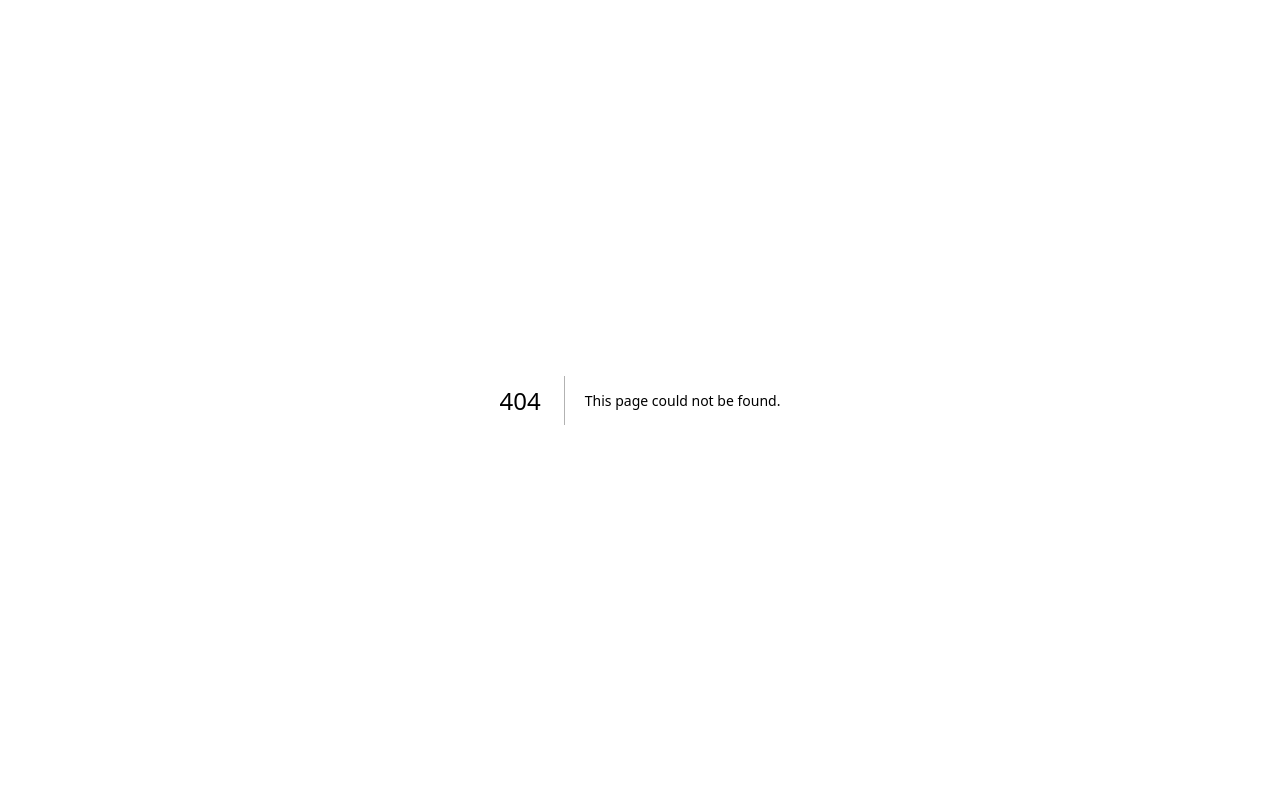
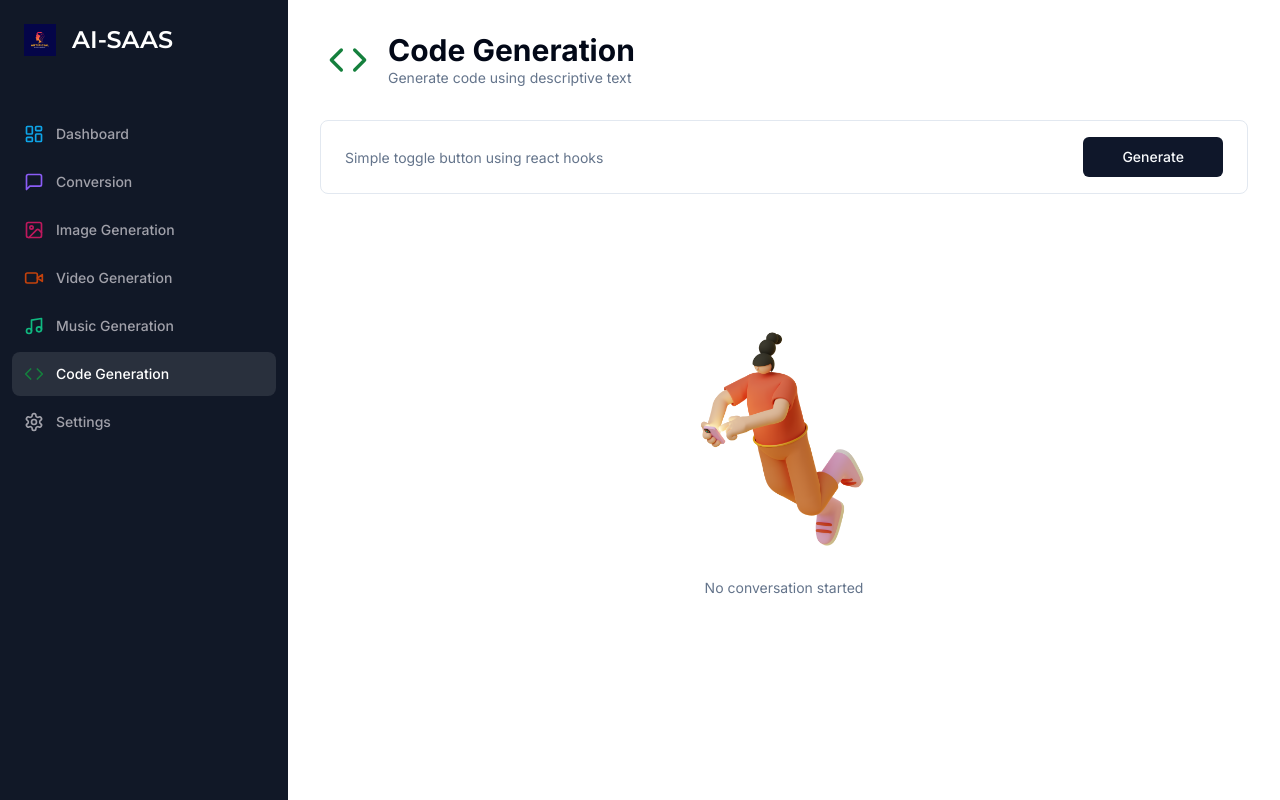
Before and after one commit to Ayasouk/AI-SAAS, a Next.js app: page /code in a window 1280 px wide. Before the commit this address had no page. Built offline with nearby package versions, Linux system fonts and the light colour scheme.

Commit message:
Code Generation Page

```diff
--- /dev/null
+++ b/app/(dashboard)/(routes)/code/constants.ts
@@ -0,0 +1,7 @@
+import * as z from "zod";
+
+export const formSchema = z.object({
+    prompt: z.string().min(1, {
+        message: "Prompt is required",
+    }),
+});
--- /dev/null
+++ b/app/(dashboard)/(routes)/code/page.tsx
@@ -0,0 +1,141 @@
+"use client";
+
+import * as z from "zod";
+import { Heading } from "@/components/heading";
+import { Code, MessageSquare } from "lucide-react";
+import { useForm } from "react-hook-form";
+import {zodResolver } from "@hookform/resolvers/zod";
+import { formSchema } from "./constants";
+import { Form, FormControl, FormField, FormItem } from "@/components/ui/form";
+import { Input } from "@/components/ui/input";
+import { Button } from "@/components/ui/button";
+import axios from "axios";
+import { useRouter } from "next/navigation";
+import { ChatCompletionRequestMessage } from "openai";
+import { useState } from "react";
+import { Empty } from "@/components/empty";
+import { Loader } from "@/components/loader";
+import { cn } from "@/lib/utils";
+import { UserAvatar } from "@/components/user-avatar";
+import { BotAvatar } from "@/components/bot-avatr";
+import ReactMarkdown from "react-markdown";
+
+const CodePage = ()=>{
+    const router = useRouter();
+    const [messages, setMessages] = useState<ChatCompletionRequestMessage[]>([]);
+
+    const form = useForm<z.infer<typeof formSchema>>({
+        resolver: zodResolver(formSchema),
+        defaultValues: {
+            prompt: ""
+        }
+    });
+
+    const isLoading = form.formState.isSubmitting;
+
+    const onSubmit = async (values: z.infer<typeof formSchema>) => {
+        console.log("IN SUBMIT")
+        try {
+            const userMessage: ChatCompletionRequestMessage = {
+                role: "user",
+                content: values.prompt,
+            };
+
+            const newMessages = [...messages, userMessage];
+
+            const response = await axios.post("/api/conversation", {messages: newMessages,});
+            console.log("DATA : ", response.data);
+            setMessages((current)=>{
+                return [  ...current, userMessage, response.data];
+            });
+
+            form.reset();
+
+        } catch(error: any) {
+            //TODO : open a modal
+            console.log(error)
+
+        } finally {
+
+            router.refresh();
+        }
+        console.log("VALUE", values);
+    }
+
+    return (<div>
+        <Heading
+            title= "Code Generation"
+            description="Generate code using descriptive text"
+            icon={Code}
+            iconColor="text-green-700"
+            bgColor="text-green-700/10"
+        />
+        <div className="px-4 lg:px-8">
+            <div>
+                <Form {...form}>
+                    <form onSubmit={form.handleSubmit(onSubmit)} className="rounded-lg border w-full p-4 px-3 md:px-6 focus-whithin:shadow-sm grid grid-cols-12 gap-2">
+                        <FormField
+                            name="prompt"
+                            render={ ({field}) => (
+                                <FormItem className="col-span-12 lg:col-span-10">
+                                    <FormControl className="m-0 p-0">
+                                        <Input className="border-0 outline-none focus-visible:ring-0 focus-visibile:ring-transparent"
+                                                disabled={isLoading}
+                                                placeholder="Simple toggle button using react hooks"
+                                                {...field}
+                                                ></Input>
+                                    </FormControl>
+                                </FormItem>
+                            )}
+                        />
+                        <Button className="col-span-12 lg:col-span-2 w-full" disabled={isLoading}>
+                            Generate
+                        </Button>
+                    </form>
+                </Form>
+            </div>
+            <div className="space-y-4 mt-4">
+                {
+                    isLoading && (
+                        <div className="p-8 rounded-lg w-full flex items-center justify-center bg-muted">
+                            <Loader />
+                        </div>
+                    )
+                }
+                {messages.length === 0 && !isLoading && (
+                    <Empty label="No conversation started"/>
+                )}
+                <div className="flex flex-col-reverse gap-y-4">
+                    {messages.map((message)=>{
+                        return (
+                            <div
+                                className={cn("p-8 w-full flex items-start gap-x-8 rounded-lg", message.role === "user" ? "bg-white border border-black/10" : "bg-muted")}
+                                key={message.content}>
+                                {message.role === "user" ? <UserAvatar/> : <BotAvatar/>}
+                                <ReactMarkdown
+                                    components={{
+                                        pre: ({node, ...props})=>(
+                                            <div className="overflow-auto w-full my-2 bg-black/10 p-2 rounded-lg">
+                                                <pre {...props}/>
+                                            </div>
+                                        ),
+                                        code: ({node, ...props}) => (
+                                            <code className="bg-black/10 rounded-lg p-1" {...props}/>
+                                        )
+                                    }}
+                                    className="text-sm overflow-hidden leading-7"
+
+                                >
+                                    {message.content || ""}
+                                </ReactMarkdown>
+                            </div>
+                        )
+                    })}
+                </div>
+
+            </div>
+        </div>
+    </div>)
+};
+
+export default CodePage;
--- /dev/null
+++ b/app/api/code/route.ts
@@ -0,0 +1,44 @@
+import { auth } from "@clerk/nextjs";
+import { NextResponse } from "next/server";
+import { ChatCompletionRequestMessage, Configuration, OpenAIApi} from "openai";
+
+const configuration = new Configuration({
+    apiKey: process.env.OPENAI_API_KEY,
+});
+
+const openai = new OpenAIApi(configuration);
+const instructionMessage: ChatCompletionRequestMessage = {
+    role: "system",
+    content: "You are a code generator. You must answer only in markdown code snippets. Use code comments for explanation"
+}
+export async function POST(
+    req: Request
+) {
+    try {
+        const {userId} = auth();
+        const body = await req.json();
+        const {messages} = body;
+        console.log(messages)
+        if(!userId) {
+            return new NextResponse("Unauthorized", {status: 401});
+        }
+
+        if(!configuration.apiKey){
+            return new NextResponse("OpenAI API KEY not configured", {status: 500});
+        }
+
+        if(!messages) {
+            return new NextResponse("Messages are required", {status: 400});
+        }
+
+        const response = await openai.createChatCompletion({
+            model: "gpt-3.5-turbo",
+            messages: [instructionMessage, ...messages]
+        });
+
+        return NextResponse.json(response.data.choices[0].message);
+    } catch (error) {
+        console.log("[CODE_ERROR]", error);
+        return new NextResponse("Internal error", { status: 500});
+    }
+}
--- a/package.json
+++ b/package.json
@@ -31,6 +31,7 @@
     "react": "18.2.0",
     "react-dom": "18.2.0",
     "react-hook-form": "^7.45.4",
+    "react-markdown": "^8.0.7",
     "tailwind-merge": "^1.14.0",
     "tailwindcss": "3.3.3",
     "tailwindcss-animate": "^1.0.6",
```
Also changed, not shown: 1 other file (tests, documents, lock files or other folders).
